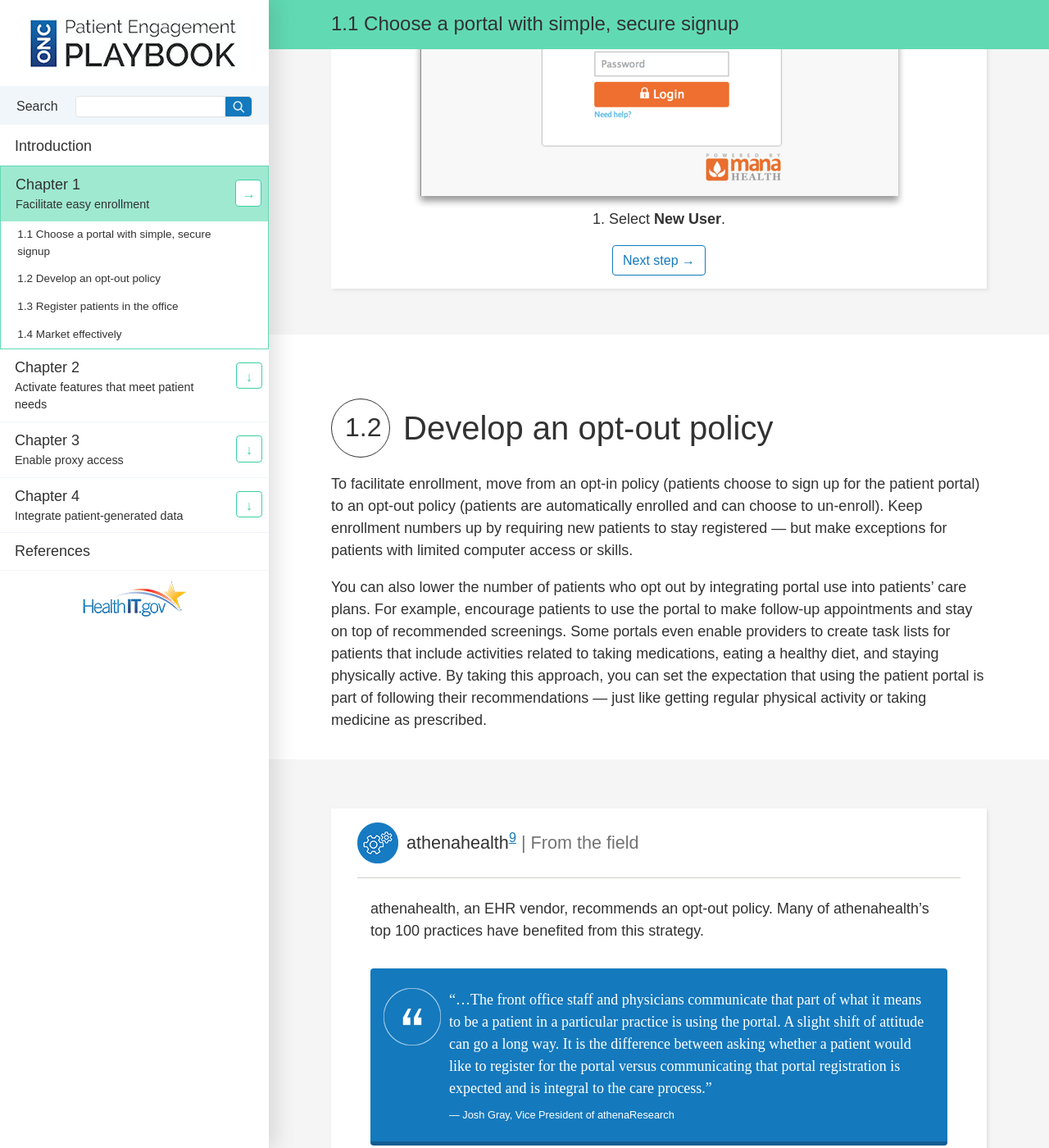
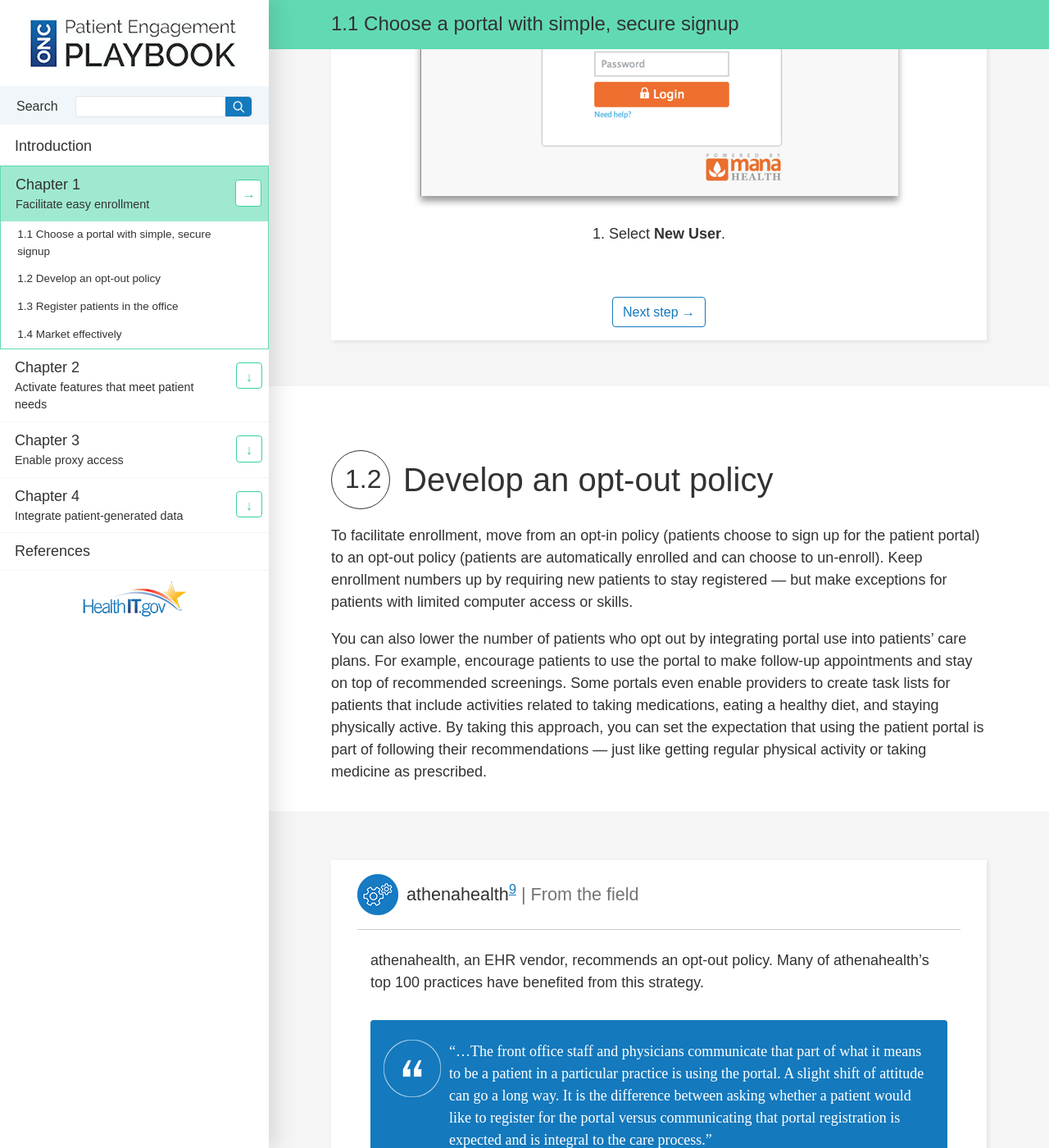
Before and after one commit to SriGovHealth/ONCHITPlaybook, a Jekyll site: the page built from _content/chapter-1.html, in a window 1280 px wide and 1400 px high, scrolled down 2424 px. Shown: the whole window at 82% size. Built offline with Jekyll 4.4.1, drawn with Linux system fonts in a browser that asks for light colours.

Commit message:
Fix slider content height

```diff
--- a/_content/chapter-1.html
+++ b/_content/chapter-1.html
@@ -80,37 +80,37 @@ next-url: "/chapter-2/"
 
           <div class="content-slider">
             <div class="content-slide on" id="content-slide-1">
-              <p><img src="{{ "/img/figure-1-1-1.png" | prepend: site.baseurl }}" alt=""><br>
-              1. Select <strong>New User</strong>.</p>
+              <p><img src="{{ "/img/figure-1-1-1.png" | prepend: site.baseurl }}" alt=""></p>
+              <p class="content-slider-caption">1. Select <strong>New User</strong>.</p>
               <a href="#content-slide-2" class="btn btn-blue content-slide-next">Next step &rarr;</a>
             </div>
             <div class="content-slide" id="content-slide-2">
-              <p><img src="{{ "/img/figure-1-1-2.png" | prepend: site.baseurl }}" alt=""><br>
-              2. Type in the invite code (that your doctor&rsquo;s office gave you) and your date of birth.</p>
+              <p><img src="{{ "/img/figure-1-1-2.png" | prepend: site.baseurl }}" alt=""></p>
+              <p class="content-slider-caption">2. Type in the invite code (that your doctor&rsquo;s office gave you) and your date of birth.</p>
               <a href="#content-slide-1" class="btn btn-blue content-slide-previous">&larr; Previous step</a>
               <a href="#content-slide-3" class="btn btn-blue content-slide-next">Next step &rarr;</a>
             </div>
             <div class="content-slide" id="content-slide-3">
-              <p><img src="{{ "/img/figure-1-1-3.png" | prepend: site.baseurl }}" alt=""><br>
-              3. Enter your email address and decide on a username and password.</p>
+              <p><img src="{{ "/img/figure-1-1-3.png" | prepend: site.baseurl }}" alt=""></p>
+              <p class="content-slider-caption">3. Enter your email address and decide on a username and password.</p>
               <a href="#content-slide-2" class="btn btn-blue content-slide-previous">&larr; Previous step</a>
               <a href="#content-slide-4" class="btn btn-blue content-slide-next">Next step &rarr;</a>
             </div>
             <div class="content-slide" id="content-slide-4">
-              <p><img src="{{ "/img/figure-1-1-4.png" | prepend: site.baseurl }}" alt=""><br>
-              4. Choose security questions and type in your answers. (If you ever forget your password, you can answer these questions to access your account.)</p>
+              <p><img src="{{ "/img/figure-1-1-4.png" | prepend: site.baseurl }}" alt=""></p>
+              <p class="content-slider-caption">4. Choose security questions and type in your answers. (If you ever forget your password, you can answer these questions to access your account.)</p>
               <a href="#content-slide-3" class="btn btn-blue content-slide-previous">&larr; Previous step</a>
               <a href="#content-slide-5" class="btn btn-blue content-slide-next">Next step &rarr;</a>
             </div>
             <div class="content-slide" id="content-slide-5">
-              <p><img src="{{ "/img/figure-1-1-5.png" | prepend: site.baseurl }}" alt=""><br>
-              5. Read and agree to the Terms and Conditions.</p>
+              <p><img src="{{ "/img/figure-1-1-5.png" | prepend: site.baseurl }}" alt=""></p>
+              <p class="content-slider-caption">5. Read and agree to the Terms and Conditions.</p>
               <a href="#content-slide-4" class="btn btn-blue content-slide-previous">&larr; Previous step</a>
               <a href="#content-slide-6" class="btn btn-blue content-slide-next">Next step &rarr;</a>
             </div>
             <div class="content-slide" id="content-slide-6">
-              <p><img src="{{ "/img/figure-1-1-6.png" | prepend: site.baseurl }}" alt=""><br>
-              You&rsquo;re all done!</p>
+              <p><img src="{{ "/img/figure-1-1-6.png" | prepend: site.baseurl }}" alt=""></p>
+              <p class="content-slider-caption">You&rsquo;re all done!</p>
               <a href="#content-slide-5" class="btn btn-blue content-slide-previous">&larr; Previous step</a>
             </div>
           </div>
--- a/_sass/_patterns.scss
+++ b/_sass/_patterns.scss
@@ -964,6 +964,10 @@ ul.checklist {
       transition: all 1s;
     }
   }
+
+  .content-slider-caption {
+    min-height: 4em;
+  }
 }
 
 .bordered {
```
Also changed, not shown: img/figure-1-1-6.png.
